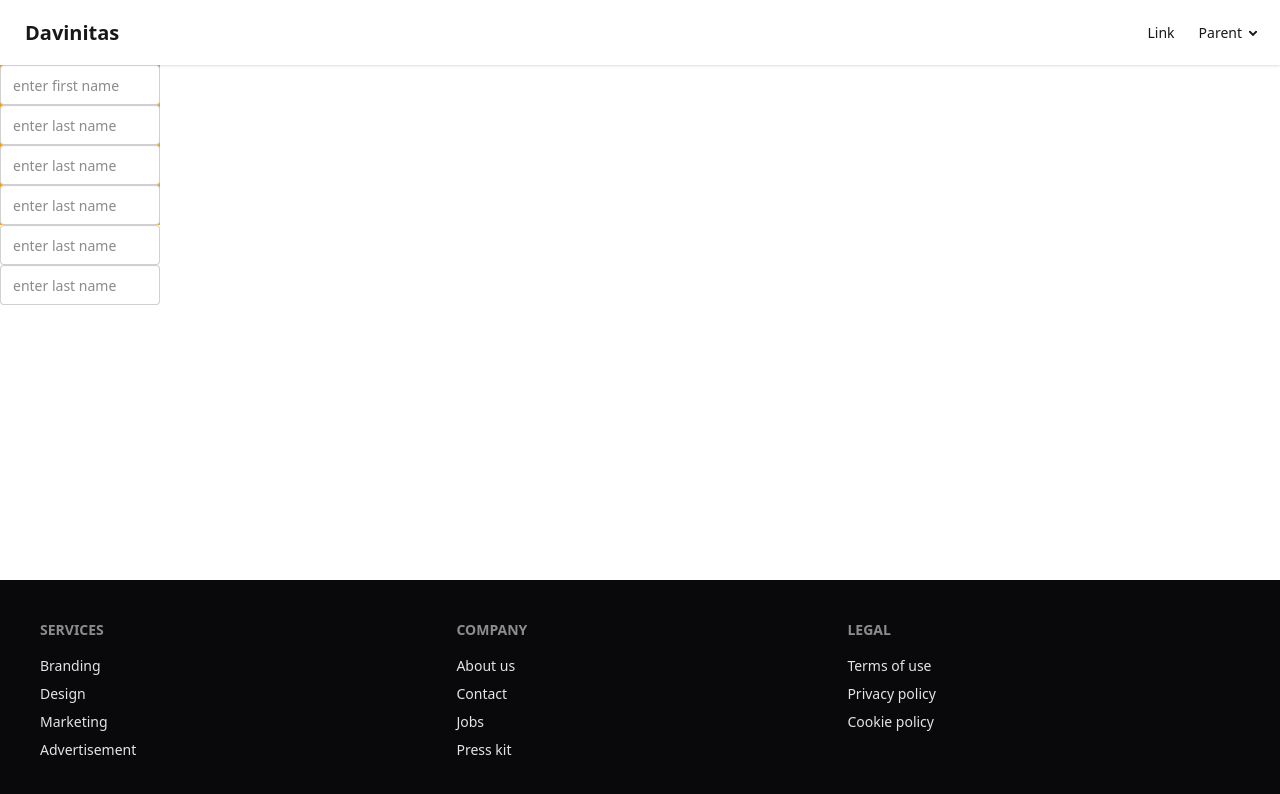
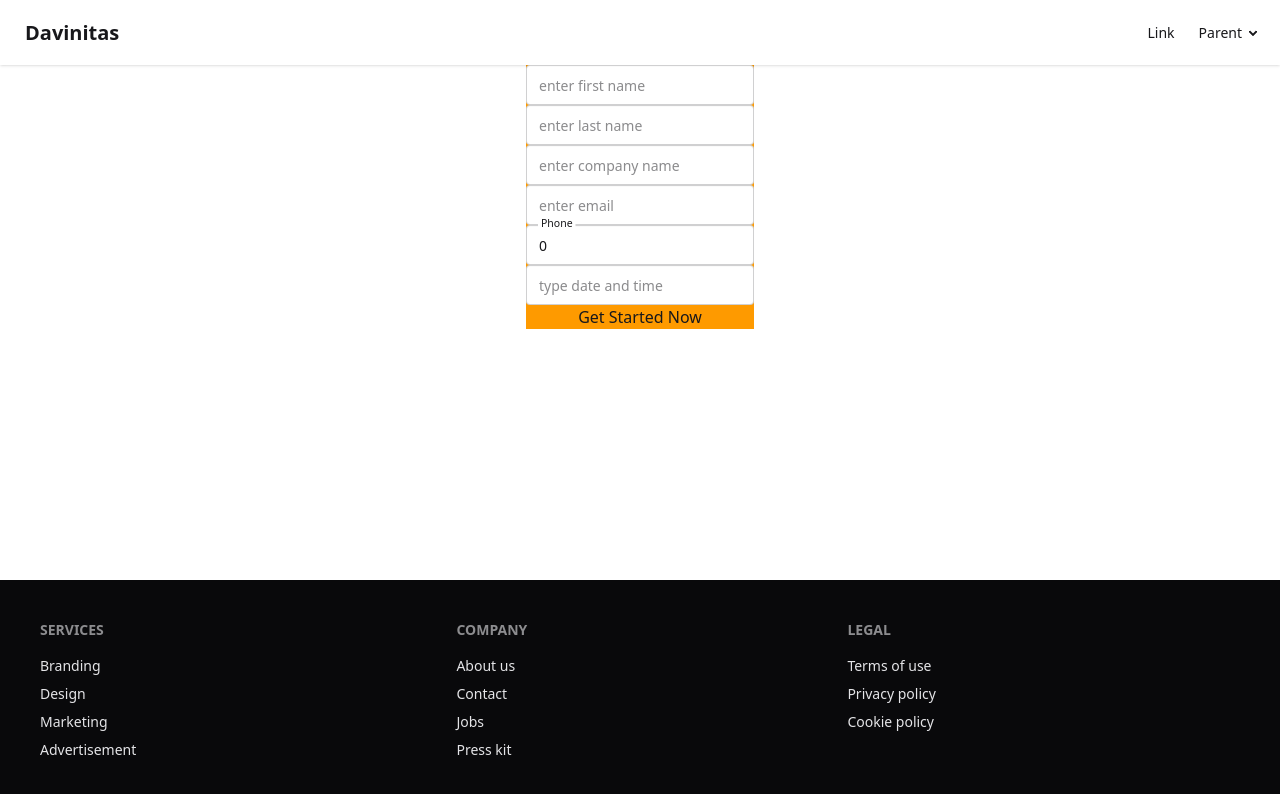
Before and after one commit to JGuzman87/davinitas, a Next.js app: page /contact in a window 1280 px wide. Shown: the top 794 px of the page. Built offline with nearby package versions, Linux system fonts and the light colour scheme.

Commit message:
added form logic

```diff
--- a/src/app/contact/page.tsx
+++ b/src/app/contact/page.tsx
@@ -3,7 +3,7 @@ import Form from '@/components/Form'
 
 const page = () => {
   return (
-    <div>
+    <div className='flex-1 flex justify-center'>
         <Form />
     </div>
   )
--- a/src/app/globals.css
+++ b/src/app/globals.css
@@ -12,3 +12,8 @@ body {
 
   min-height: 100vh
 }
+
+.form-container {
+  display: flex;
+  flex-direction: column;
+}
--- a/src/components/Form.tsx
+++ b/src/components/Form.tsx
@@ -1,56 +1,115 @@
-import React from 'react'
+"use client";
+
+import {useState} from 'react';
+
+interface Client {
+  first: string,
+  last: string,
+  company: string,
+  email: string,
+  phone: number,
+  date_time: any
+}
+
+
 
 const Form = () => {
+
+  const [client, setClient] = useState <Client>({first: '', last: '', company: '', email: '', phone: 0 , date_time: '' })
+
+  const handleChange = (e:any) => {
+    if (e.target.name === 'first') {
+      setClient({...client, first: e.target.value});
+    } else if(e.target.name === 'last') {
+      setClient({...client, last: e.target.value});
+    }else if (e.target.name === 'company') {
+      setClient({...client, company: e.target.value});
+    } else if(e.target.name === 'email') {
+      setClient({...client, email: e.target.value})
+    }else if(e.target.name === 'phone') {
+      setClient({...client, phone: e.target.value})
+    }else if(e.target.name === 'date_time') {
+      setClient({...client, date_time: e.target.value})
+    }
+
+  }
+
   return (
-    <form className="bg-amber-500 size-40 ">
+    <form className="form-container bg-amber-500">
       <label className="floating-label">
         <span>First</span>
         <input
+          value={client?.first}
+          name="first"
           type="text"
           placeholder="enter first name"
           className="input input-md"
+          onChange={handleChange}
         />
       </label>
       <label className="floating-label">
         <span>Last</span>
         <input
+          value={client?.last}
+          name="last"
           type="text"
           placeholder="enter last name"
           className="input input-md"
+          onChange={handleChange}
         />
       </label>
       <label className="floating-label">
-        <span>Last</span>
+        <span>Company</span>
         <input
+          value={client?.company}
+          name="company"
           type="text"
-          placeholder="enter last name"
+          placeholder="enter company name"
           className="input input-md"
+          onChange={handleChange}
         />
       </label>
       <label className="floating-label">
-        <span>Last</span>
+        <span>email</span>
         <input
-          type="text"
-          placeholder="enter last name"
+          value={client?.email}
+          name="email"
+          type="email"
+          placeholder="enter email"
           className="input input-md"
+          onChange={handleChange}
         />
       </label>
       <label className="floating-label">
-        <span>Last</span>
+        <span>Phone</span>
         <input
+          value={client?.phone}
+          name="phone"
           type="text"
-          placeholder="enter last name"
+          placeholder="phone number"
           className="input input-md"
+          onChange={handleChange}
         />
       </label>
       <label className="floating-label">
-        <span>Last</span>
+        <span>date & time</span>
         <input
+          value={client?.date_time}
+          name="date_time"
           type="text"
-          placeholder="enter last name"
+          placeholder="type date and time"
           className="input input-md"
+          onChange={handleChange}
         />
       </label>
+      <button
+        onClick={(e: any) => {
+          e.preventDefault();
+          console.log(client);
+        }}
+      >
+        Get Started Now
+      </button>
     </form>
   );
 }
```
Also changed, not shown: src/app/page.tsx (line endings or trailing spaces).
